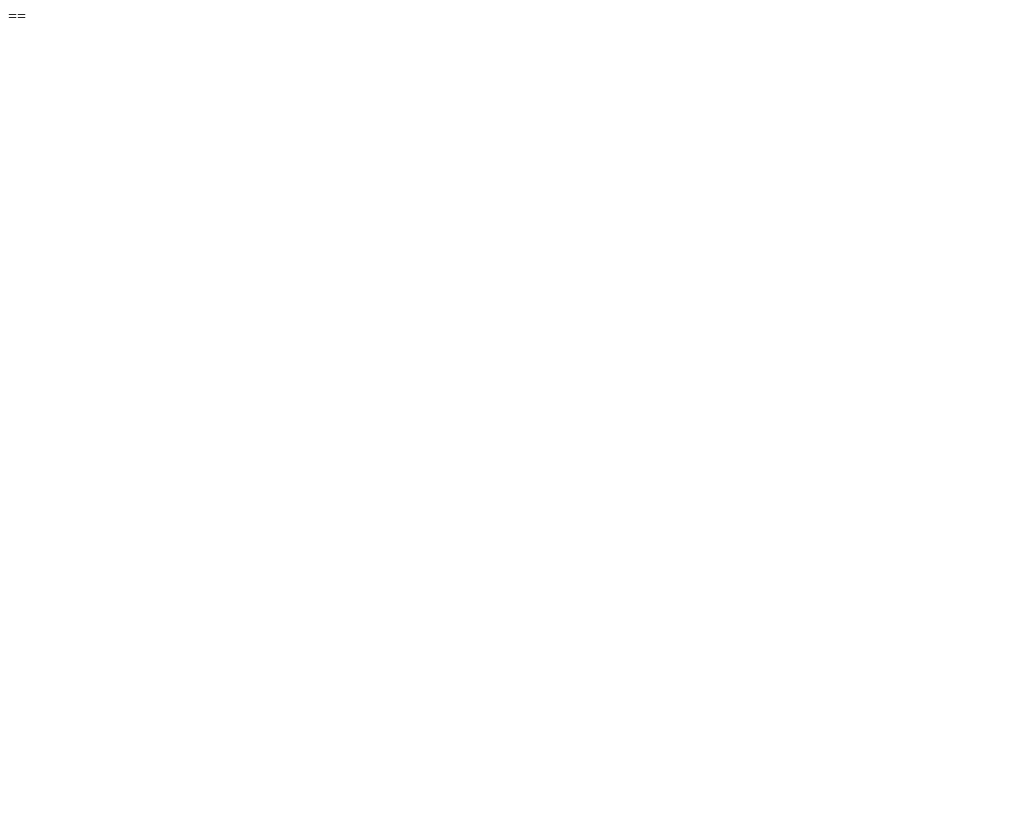
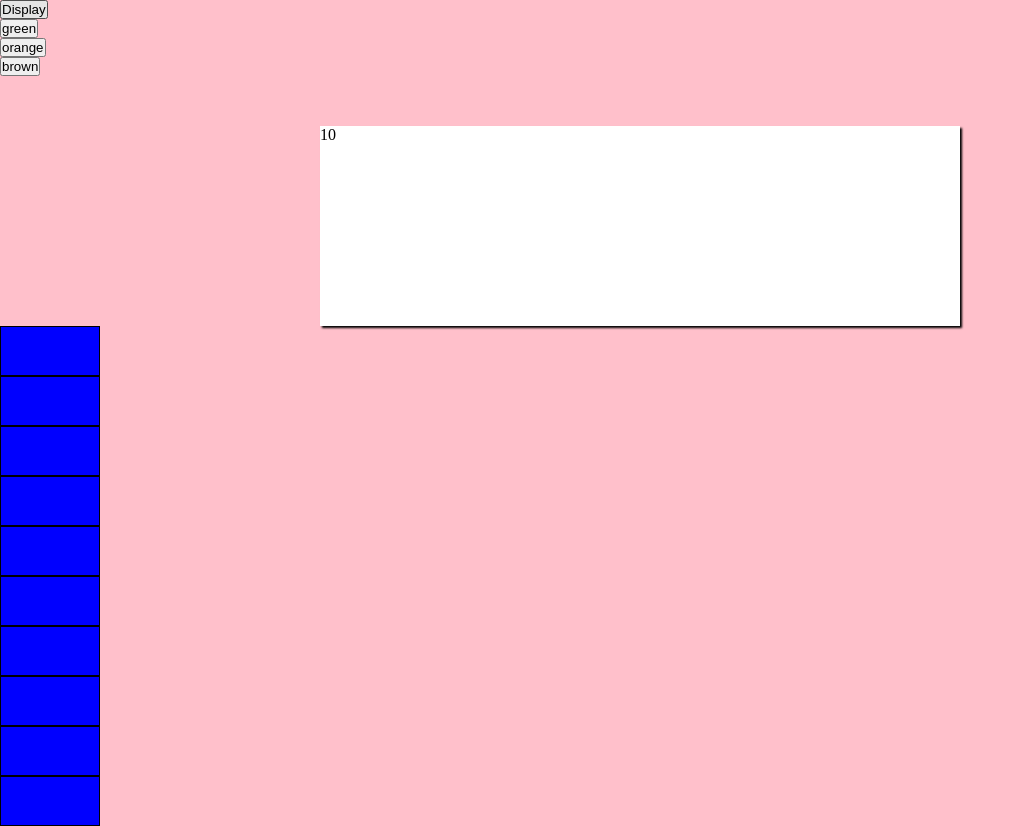
Before and after one commit to WCramRTC/Lecture_15_S22, a plain HTML site: page index.html in a window 1280 px wide. Shown: the whole page, without its empty margins (0-1027 px from the left). Before the commit the page ends 800 px from the top, so only its background shows below. Drawn offline with Linux system fonts and the light colour scheme.

Commit message:
Updated with class example

```diff
--- a/index.html
+++ b/index.html
@@ -5,10 +5,29 @@
     <meta http-equiv="X-UA-Compatible" content="IE=edge">
     <meta name="viewport" content="width=device-width, initial-scale=1.0">
     <title>Lecture 15 - Intro To Javascript</title>
+    <link href="style/reset.css" rel="stylesheet">
+    <link href="style/style.css" rel="stylesheet">
 </head>
 <body>
+    <input type="button" id="btnDisplay" value="Display"> <br>
 
+    <input type="button" class="btnColor" value="green"><br>
+    <input type="button" class="btnColor" value="orange"><br>
+    <input type="button" class="btnColor" value="brown">
+    <p id="display">
+        Display
+    </p>
+    <p class="t1"></p>
+    <p class="t1"></p>
+    <p class="t1"></p>
+    <p class="t1"></p>
+    <p class="t1"></p>
+    <p class="t1"></p>
+    <p class="t1"></p>
+    <p class="t1"></p>
+    <p class="t1"></p>
+    <p class="t1"></p>
+
+    <script src="script/script.js"></script>
 </body>
 </html>
-
-==
--- /dev/null
+++ b/script/script.js
@@ -0,0 +1,52 @@
+// alert();
+
+// getElementById
+const display = document.getElementById("display");
+const t1List = document.getElementsByClassName("t1");
+const btnDisplay = document.getElementById("btnDisplay");
+const btnList = document.getElementsByClassName("btnColor");
+
+// innerHTML
+// innerText
+// value
+// style
+// this
+
+for(let i = 0; i < btnList.length; i++) {
+    btnList[i].addEventListener('click', function() {
+        this.style.backgroundColor = this.value;
+    })
+}
+
+display.addEventListener('click', function() {
+    this.style.backgroundColor = "red";
+})
+
+btnDisplay.addEventListener('click', function() {
+    this.style.backgroundColor = "red";
+})
+
+//addEventListener
+// two arguments
+btnDisplay.addEventListener('click', function() {
+    for(let i = 0; i < t1List.length; i++) {
+    t1List[i].innerText = i;
+
+}
+});
+
+
+let age = 50;
+// const allDomObjects = document.querySelectorAll("*");
+
+display.innerText = t1List.length;
+
+
+
+// variable types
+// const - final - once assigned cant be reassigned
+// let -
+
+// var isACar = false;
+
+// var
--- a/style/reset.css
+++ b/style/reset.css
@@ -0,0 +1,5 @@
+* {
+    padding: 0;
+    margin: 0;
+    box-sizing: border-box;
+}
--- a/style/style.css
+++ b/style/style.css
@@ -0,0 +1,26 @@
+body {
+    background-color: pink;
+}
+
+#display {
+    width: 50%;
+    margin: 0 auto;
+    height: 200px;
+    margin-top: 50px;
+    background-color: white;
+    box-shadow: 2px 2px 2px black;
+}
+
+.red {
+    color: red;
+}
+.t1 {
+    width: 100px;
+    background-color: blue;
+    height: 50px;
+    border: 1px solid black;
+}
+
+.t2 {
+    color: red;
+}
```
Also changed, not shown: 1 other file.
